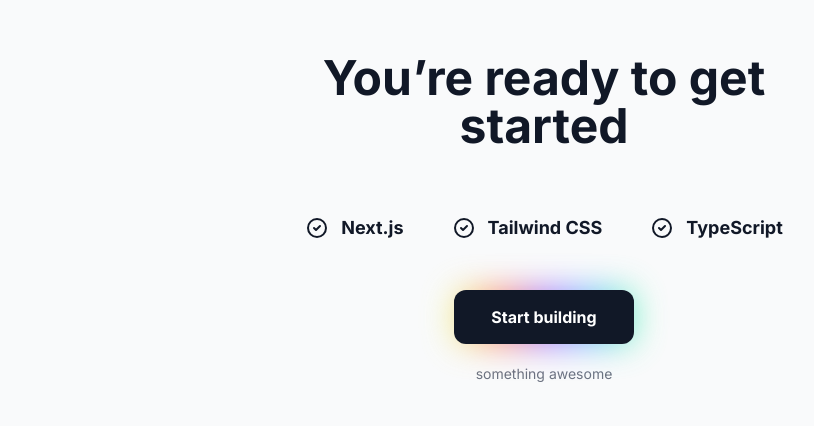
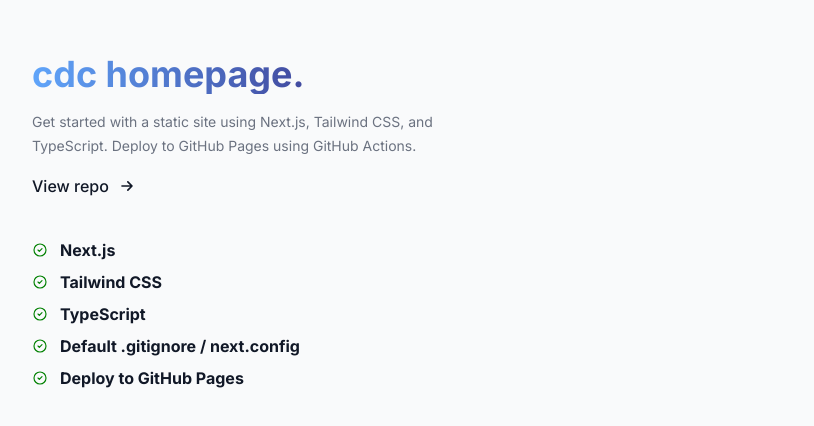
Before and after one commit to codesign-cloud/cdc-homepage, a Next.js app: page / in a window 1280 px wide. Shown: the part 106-532 px from the top of the page, without its empty margins (96-910 px from the left). Built offline with nearby package versions, Linux system fonts and the light colour scheme.

Commit message:
Landing page: cdc home

```diff
--- a/package.json
+++ b/package.json
@@ -1,6 +1,6 @@
 {
   "name": "cdc-homepage",
-  "version": "0.1.0",
+  "version": "1.0",
   "private": true,
   "scripts": {
     "dev": "next dev",
--- a/src/app/globals.css
+++ b/src/app/globals.css
@@ -1,6 +1,12 @@
 @tailwind base;
 @tailwind components;
 @tailwind utilities;
+
+@layer base {
+  html {
+    min-width: 320px;
+  }
+}
 
 :root {
   --foreground-rgb: 0, 0, 0;
--- a/src/app/page.tsx
+++ b/src/app/page.tsx
@@ -1,36 +1,65 @@
 import React from 'react';
+
+interface FeatItem {
+  name: string;
+}
+
+const features: FeatItem[] = [
+  { name: "Next.js" },
+  { name: "Tailwind CSS" },
+  { name: "TypeScript" },
+  { name: "Default .gitignore / next.config" },
+  { name: "Deploy to GitHub Pages" },
+];
+
+const Feature: React.FC<FeatItem> = ({ name }) => (
+  <li className="flex items-center text-gray-900 mt-2">
+    <svg className="w-4 h-4 flex-shrink-0" xmlns="http://www.w3.org/2000/svg" fill="transparent" viewBox="0 0 24 24" stroke="green">
+      <path strokeLinecap="round" strokeLinejoin="round" strokeWidth="1.75" d="M9 12l2 2 4-4m6 2a9 9 0 11-18 0 9 9 0 0118 0z" />
+    </svg>
+    <span className="ml-3 text-md font-bold font-pj">{name}</span>
+  </li>
+);
 
 export default function Page() {
   return (
     <div>
+
       <section className="py-12 bg-white sm:py-16 lg:py-20" style={{ minHeight: '100vh', width: '100%' }}>
+
+
         <div className="px-4 mx-auto max-w-7xl sm:px-6 lg:px-8">
           <div className="px-8 py-10 overflow-hidden lg:px-24 md:py-20 bg-gray-50 rounded-3xl">
-          <div className="max-w-lg mx-auto text-center">
-            <h2 className="text-3xl font-bold text-gray-900 sm:text-4xl xl:text-5xl font-pj">You’re ready to get started</h2>
+
+            {/* Header */}
+            <div className="px-0 mx-auto max-w-7xl">
+              <div className="max-w-md">
+                <h2 className="text-3xl font-bold sm:text-4xl bg-gradient-to-r from-blue-400 to-violet-950 text-transparent bg-clip-text">
+                  cdc homepage.
+                </h2>
+                <p className="mt-4 text-sm font-normal leading-6 text-gray-500">
+                  Get started with a static site using Next.js, Tailwind CSS, and TypeScript. Deploy to GitHub Pages using GitHub Actions.
+                </p>
+
+                <div className="mt-4">
+                  <a href="https://github.com/codesign-cloud/cdc-homepage" title="CDC Homepage" className="inline-flex items-center text-base font-medium text-gray-900 group">
+                    View repo
+                    <svg className="w-5 h-5 ml-2 transition-all duration-200 transform group-hover:translate-x-1"
+                      xmlns="http://www.w3.org/2000/svg" fill="none" viewBox="0 0 24 24" stroke="currentColor"
+                      stroke-width="2">
+                      <path stroke-linecap="round" stroke-linejoin="round" d="M13 7l5 5m0 0l-5 5m5-5H6" />
+                    </svg>
+                  </a>
                 </div>
 
-          <ul className="flex flex-col items-center justify-center mt-8 space-y-5 sm:mt-12 lg:mt-16 md:flex-row md:space-y-0 md:space-x-12">
-            <li className="flex items-center text-gray-900">
-              <svg className="w-6 h-6" xmlns="http://www.w3.org/2000/svg" fill="none" viewBox="0 0 24 24" stroke="currentColor">
-                <path strokeLinecap="round" strokeLinejoin="round" strokeWidth="2" d="M9 12l2 2 4-4m6 2a9 9 0 11-18 0 9 9 0 0118 0z" />
-              </svg>
-              <span className="ml-3 text-lg font-bold font-pj"> Next.js </span>
-            </li>
+              </div>
+            </div>
 
-            <li className="flex items-center text-gray-900">
-              <svg className="w-6 h-6" xmlns="http://www.w3.org/2000/svg" fill="none" viewBox="0 0 24 24" stroke="currentColor">
-                <path strokeLinecap="round" strokeLinejoin="round" strokeWidth="2" d="M9 12l2 2 4-4m6 2a9 9 0 11-18 0 9 9 0 0118 0z" />
-              </svg>
-              <span className="ml-3 text-lg font-bold font-pj"> Tailwind CSS </span>
-            </li>
 
-            <li className="flex items-center text-gray-900">
-              <svg className="w-6 h-6" xmlns="http://www.w3.org/2000/svg" fill="none" viewBox="0 0 24 24" stroke="currentColor">
-                <path strokeLinecap="round" strokeLinejoin="round" strokeWidth="2" d="M9 12l2 2 4-4m6 2a9 9 0 11-18 0 9 9 0 0118 0z" />
-              </svg>
-              <span className="ml-3 text-lg font-bold font-pj"> TypeScript </span>
-            </li>
+            <ul className="flex flex-col flex-wrap mt-8">
+              {features.map((item, index) => (
+                <Feature key={index} {...item} />
+              ))}
             </ul>
 
             <div className="mt-8 text-center sm:mt-12">
@@ -39,18 +68,8 @@
                   className="absolute duration-1000 rotate-180 transitiona-all opacity-70 -inset-px rounded-xl blur-lg filter group-hover:opacity-100 group-hover:-inset-1 group-hover:duration-200"
                   style={{ background: "linear-gradient(90deg, #44ff9a -0.55%, #44b0ff 22.86%, #8b44ff 48.36%, #ff6644 73.33%, #ebff70 99.34%)" }}
                 ></div>
-
-              <a
-                href="#"
-                title=""
-                className="relative inline-flex items-center justify-center py-3.5 text-base font-bold text-white transition-all duration-200 bg-gray-900 border border-transparent px-9 focus:outline-none focus:ring-2 focus:ring-offset-2 focus:ring-gray-900 font-pj hover:bg-opacity-90 rounded-xl"
-                role="button"
-              >
-                Start building
-              </a>
               </div>
 
-            <p className="mt-5 text-sm font-normal text-gray-500 font-pj">something awesome</p>
             </div>
           </div>
         </div>
```
Lines whose indentation alone changed are shown as unchanged.
